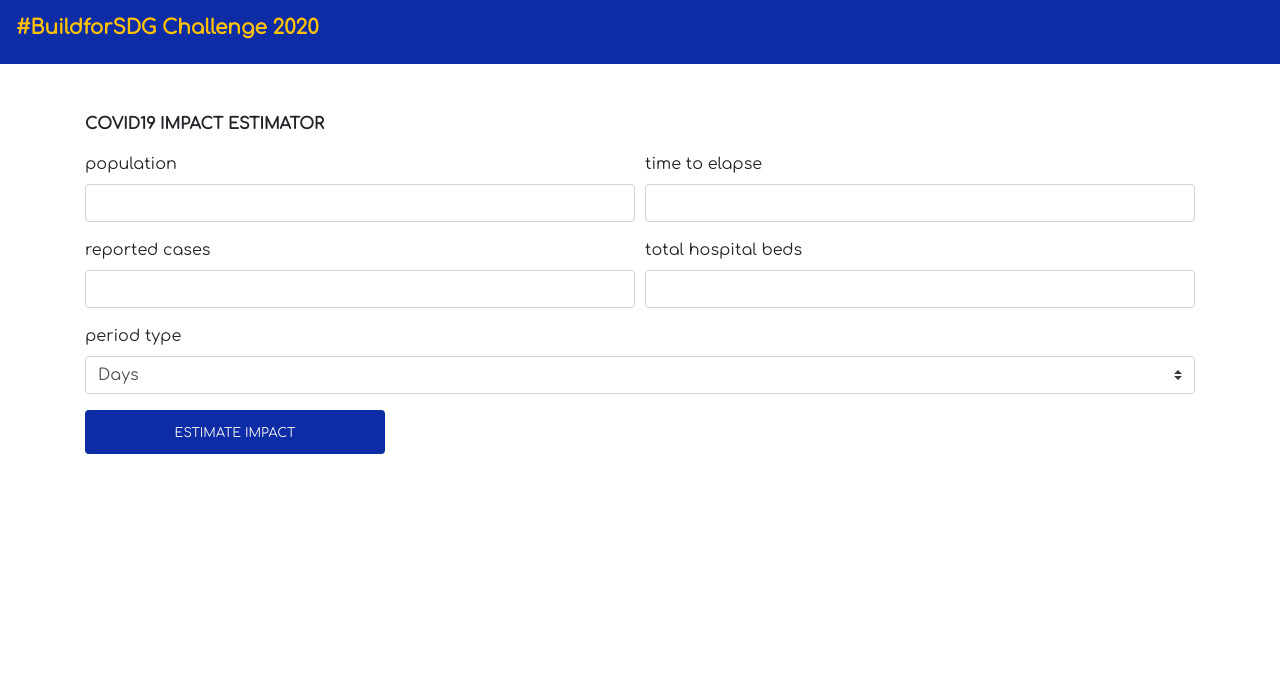
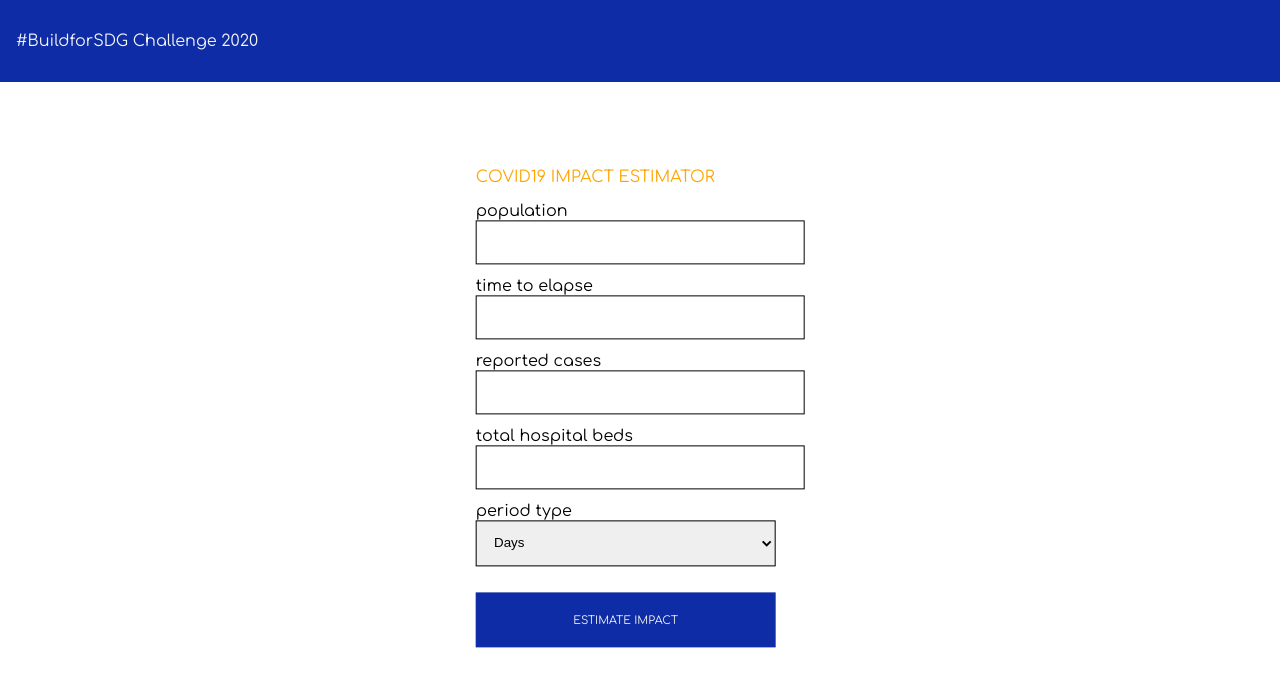
Before and after one commit to HarcourtHamsa/covid19-impact-webapp, a plain HTML site: page index.html in a window 1280 px wide. Drawn offline with nearby package versions, Linux system fonts and the light colour scheme.

Commit message:
fixing issues

```diff
--- a/index.html
+++ b/index.html
@@ -12,10 +12,6 @@
       href="https://fonts.googleapis.com/css2?family=Comfortaa&display=swap"
       rel="stylesheet"
     />
-    <link
-      rel="stylesheet"
-      href="https://maxcdn.bootstrapcdn.com/bootstrap/4.3.1/css/bootstrap.min.css"
-    />
   </head>
   <style>
     html,
@@ -23,25 +19,43 @@
       font-family: "Comfortaa", cursive;
       padding: 0;
       margin: 0;
-
     }
 
-    input {
+    .intro-title{
+      color: orange;
+    }
+
+    input, select {
       padding: 1em;
       margin-bottom: 1em;
       width: 300px;
       border: 1px solid black;
     }
     .btn {
-      padding: 10px;
+      padding: 20px;
       background-color: #0e2ca5;
       border: 0;
       color: whitesmoke;
       width: 300px;
+      font-family: "Comfortaa", cursive;
+      margin-top: 1em;
+    }
+
+    .btn:hover{
+      background-color: white;
+      border: 1px solid #0e2ca5;
+      color: #0e2ca5
     }
     #navbar {
       background-color: #0e2ca5;
       color: whitesmoke;
+      padding: 1em;
+    }
+    .body {
+      position: absolute;
+      top: 50%;
+      left: 50%;
+      transform: translate(-50%, -50%);
     }
   </style>
   <body>
@@ -50,67 +64,54 @@
         #BuildforSDG Challenge 2020
       </p>
     </nav>
-    <div class="container mt-5">
-      <p class="font-weight-bold">COVID19 IMPACT ESTIMATOR</p>
-      <form class="mt-3">
-        <div class="form-row">
-          <div class="col-xl-6">
-            <label for="population">population </label>
+    <div class="body">
+      <p class="intro-title">COVID19 IMPACT ESTIMATOR</p>
+      <form>
+        <div>
+          <div>
+            <label for="population">population </label><br />
+            <input type="text" required data-population id="population" />
+          </div>
+
+          <div>
+            <label for="time-to-elapse">time to elapse </label><br />
             <input
               type="text"
-              class="form-control"
-              required
-              data-population
-              id="population"
-            />
-          </div>
-
-          <div class="col-xl-6">
-            <label for="time-to-elapse">time to elapse </label>
-            <input
-              type="text"
-              class="form-control"
               id="time-to-elapse"
               required
               data-time-to-elapse
             />
           </div>
         </div>
-        <div class="form-row">
-          <div class="col-xl-6">
-            <label for="reported-cases">reported cases </label>
+        <div>
+          <div>
+            <label for="reported-cases">reported cases </label><br />
             <input
               type="text"
-              class="form-control"
               id="reported-cases"
               required
               data-reported-case
             />
           </div>
 
-          <div class="col-xl-6">
-            <label for="total-hospital-beds">total hospital beds</label>
+          <div>
+            <label for="total-hospital-beds">total hospital beds</label><br />
             <input
               type="text"
-              class="form-control"
               id="total-hospital-beds"
               required
               data-total-hospital-beds
             />
           </div>
         </div>
-        <label for="period-type">period type</label>
-        <select
-          class="browser-default custom-select mb-3"
-          id="period-type"
-          data-period-type
-        >
+        <label for="period-type">period type</label><br />
+        <select id="period-type" data-period-type>
           <option value="2" selected>
             Days
           </option>
           <option value="3">Weeks</option>
-          <option value="4">Months</option>
-        </select>
+          <option value="4">Months</option> </select
+        ><br />
         <button type="submit" class="btn" data-goestimate>
           <small>ESTIMATE IMPACT</small>
         </button>
```
